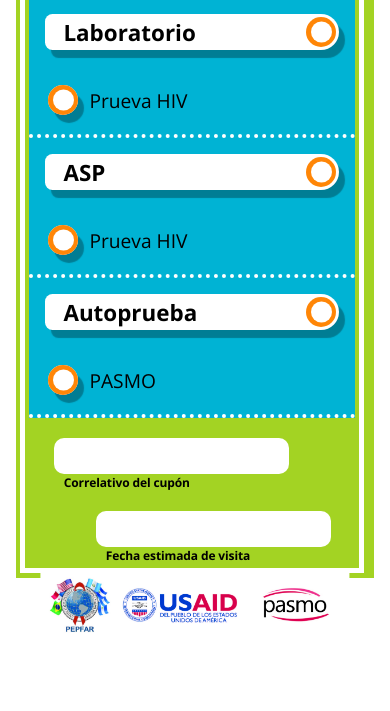
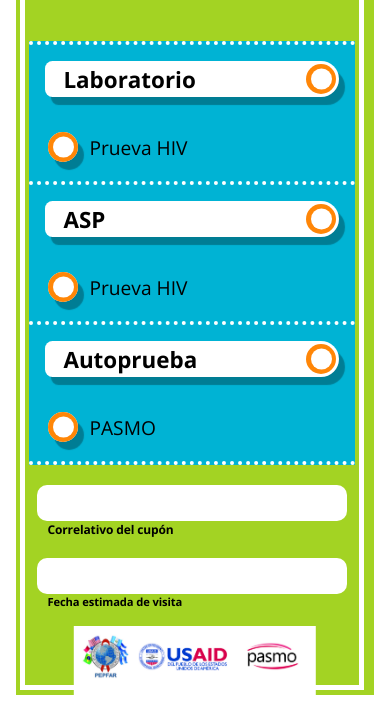
Before and after one commit to kimbalear/LAC_Digital-Initiatives, a plain HTML site: page index.html in a window 390 px wide. Shown: the part 281-992 px from the top of the page. Before the commit the page ends 947 px from the top, so only its background shows below. Drawn offline with nearby package versions, Linux system fonts and the light colour scheme.

Commit message:
responsive ok

```diff
--- a/scss/abstracts/_mixins.scss
+++ b/scss/abstracts/_mixins.scss
@@ -1,5 +1,5 @@
 // Responsive mixins
-
+// @include {}
 // desktop
 
 @mixin brk320 {
@@ -14,8 +14,20 @@
     }
 }
 
+@mixin brk710 {
+    @media only screen and (max-width: 710px) {
+        @content;
+    }
+}
+
 @mixin brk711 {
     @media only screen and (min-width: 711px) {
+        @content;
+    }
+}
+
+@mixin brk808 {
+    @media only screen and (max-width: 808px) {
         @content;
     }
 }
--- a/scss/components/grid.scss
+++ b/scss/components/grid.scss
@@ -50,6 +50,10 @@
             .sec_title {
                 grid-area: sec_title;
 
+                @include brk710 {
+                    padding-bottom: 30px;
+                }
+
                 .gr_title {
                     position: relative;
                     width: max-content;
@@ -60,7 +64,7 @@
                         color: $clr2;
                         text-shadow: 8px 8px 1px rgba(0, 0, 0, 0.3);
                         font-weight: 800;
-                        font-size: calc(4.1em + 1vw);
+                        font-size: 5.1em;
                         letter-spacing: 0.03em;
                     }
 
@@ -69,14 +73,14 @@
                         bottom: -20px;
                         right: 28px;
                         width: max-content;
-                        font-size: 1.2vw;
+                        font-size: 1.2em;
                         font-weight: 700;
                         font-style: italic;
                         text-transform: uppercase;
                         color: $clr2;
                         padding: 0px 12px;
                         background-color: $clr5;
-                        border-radius: 10px;//ok
+                        border-radius: 10px; //ok
                         letter-spacing: 0.1em;
                         box-shadow: 6px 8px 1px rgba(0, 0, 0, 0.3);
                     }
@@ -110,7 +114,7 @@
                         color: $clr2;
                         padding: 4px 21px;
                         background-color: $clr2;
-                        border-radius: 10px;//ok
+                        border-radius: 10px; //ok
 
                         input[type="text"] {
                             width: 100%;
@@ -441,7 +445,17 @@
                 width: 90%;
                 height: max-content;
                 padding: 0px 50px 0 8px;
-                margin: 0 auto;
+
+                @include brk320 {
+                    width: 100%;
+                    padding: 0px 8px 0 8px;
+                }
+
+                @include brk711 {
+                    width: 90%;
+                    height: max-content;
+                    padding: 0px 50px 0 8px;
+                }
 
                 .title {
                     color: $clr1;
@@ -462,7 +476,11 @@
                     color: $clr2;
                     padding: 4px 21px;
                     background-color: $clr2;
-                    border-radius: 10px;//ok
+                    border-radius: 10px; //ok
+
+                    @include brk320 {
+                        max-width: none;
+                    }
 
                     input[type="text"] {
                         width: 100%;
@@ -489,6 +507,7 @@
 
         .sec_date {
             align-self: flex-end;
+
             @include brk320 {
                 padding-top: 20px;
             }
@@ -501,10 +520,17 @@
             }
 
             .gr_date {
-                width: 90%;
-                height: max-content;
-                padding: 0px 8px 0 50px;
-                margin: 0 auto;
+
+                @include brk320 {
+                    width: 100%;
+                    padding: 0px 8px 72px 8px;
+                }
+
+                @include brk711 {
+                    width: 90%;
+                    height: max-content;
+                    padding: 0px 8px 0px 50px;
+                }
 
                 .title {
                     color: $clr1;
@@ -513,6 +539,10 @@
                     font-size: 0.75em;
                     letter-spacing: -0.01em;
                     font-weight: 700;
+
+                    @include brk808 {
+                        font-size: 0.7em;
+                    }
                 }
 
                 .cont_input {
@@ -525,7 +555,11 @@
                     color: $clr2;
                     padding: 4px 21px;
                     background-color: $clr2;
-                    border-radius: 10px;//ok
+                    border-radius: 10px; //ok
+
+                    @include brk320 {
+                        max-width: none;
+                    }
 
                     input[type="text"] {
                         width: 100%;
--- a/scss/components/logos_cont.scss
+++ b/scss/components/logos_cont.scss
@@ -52,28 +52,3 @@
     }
   }
 }
-
-@media screen and (max-width: 711px) {
-  .lgsngos {
-    position: relative;
-    margin-top: -10px;
-  }
-}
-
-@media screen and (max-width: 510px) {
-  .lgsngos {
-    position: relative;
-    margin-top: -10px;
-   // background-color: transparent;
-
-    .lg1, .lg2, .lg3 {
-      justify-self: center;
-      align-self: center;
-
-      img {
-        width: auto;
-        height: 15vw;
-      }
-    }
-  }
-}
```
Also changed, not shown: ok.html (deleted, +0 -6 lines), css/main.css, 1 other file.
